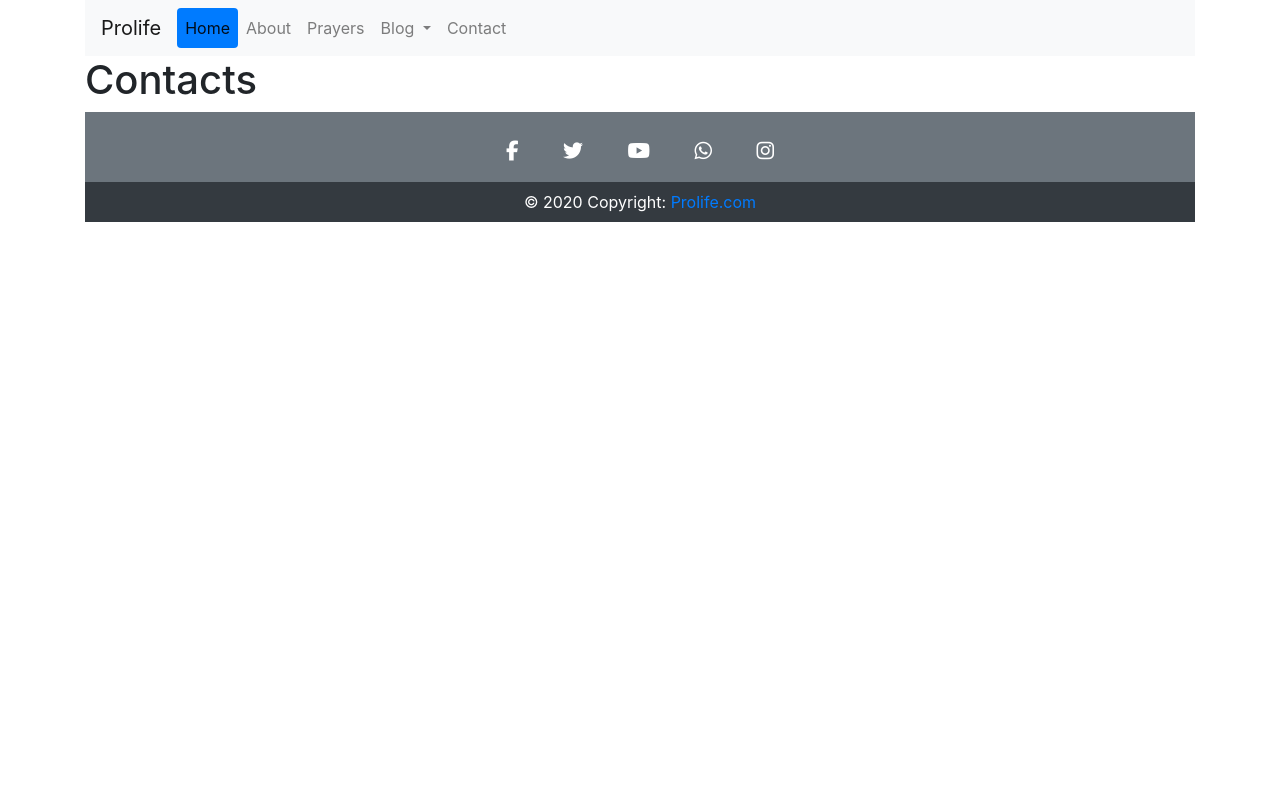
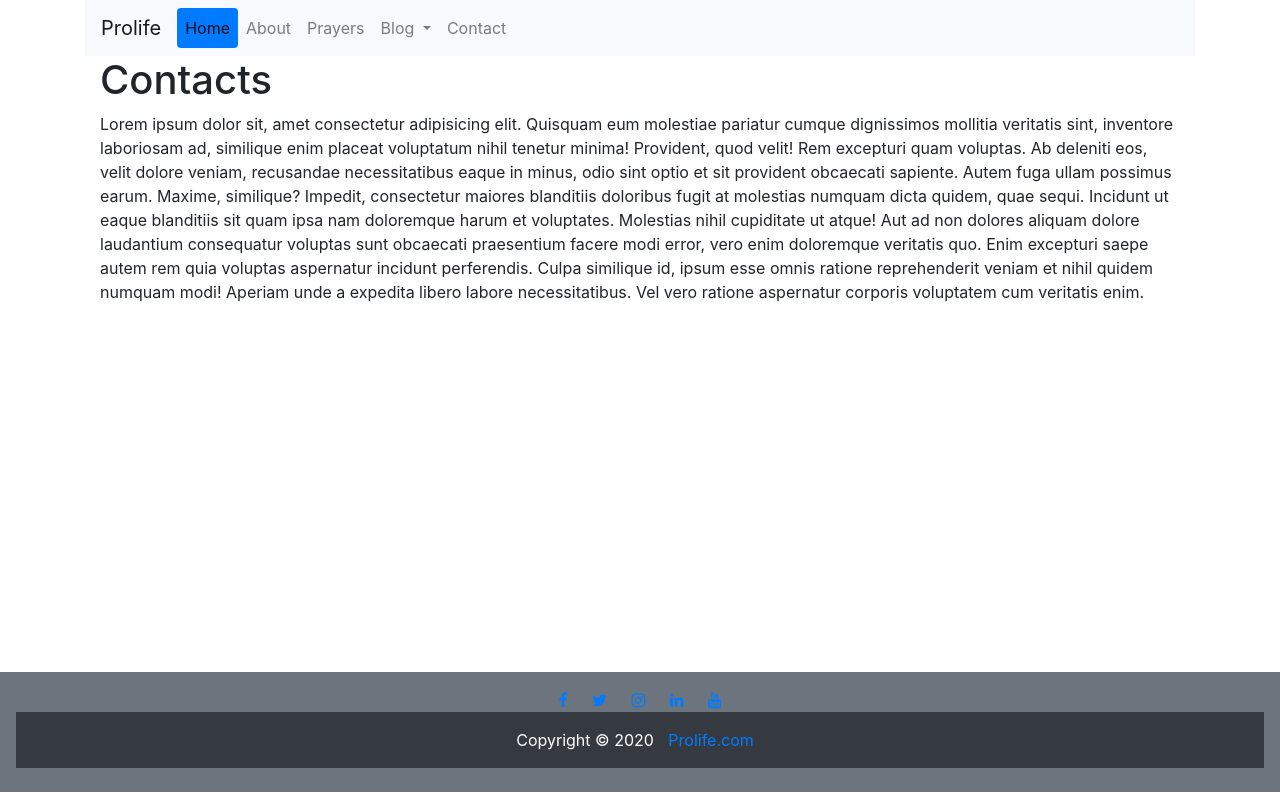
Before and after one commit to lodyne/PROLIFE, a Django app: page /contact/ in a window 1280 px wide. Run offline with Django 3.2, Linux system fonts and the light colour scheme; some libraries are stand-ins or nearby versions.

Commit message:
modify some files

```diff
--- a/prolife/blog/static/blog/main.css
+++ b/prolife/blog/static/blog/main.css
@@ -3,16 +3,32 @@
     padding: 0;
 }
 
-        html {
-            height: 100%;
+
+/* body {
+    font-family: Arial, Helvetica, sans-serif;
+    position: relative;
+    padding-bottom: 100px;
+    min-height: 100vh;
+} */
+
+#main {
+    /* width: 90vw; */
+    /* margin: auto; */
+    padding-bottom: 40px;
+    min-height: 100%;
 }
 
-        body {
-            min-height: 100%;
-            display: flex;
-            flex-direction: column;
+#footer {
+    text-align: center;
+    background-color: #333;
+    padding: 20px;
+    text-decoration: none;
+    position: fixed;
+    bottom: 0;
+    width: 100%;
+    z-index: 1;
 }
 
-        footer {
-            margin-top: auto;
+footer a {
+    margin: 10px;
 }
--- a/prolife/blog/templates/blog/base.html
+++ b/prolife/blog/templates/blog/base.html
@@ -6,21 +6,23 @@
     <meta charset="UTF-8">
     <meta name="viewport" content="width=device-width, initial-scale=1.0">
     <meta http-equiv="X-UA-Compatible" content="ie=edge">
-    <link rel="stylesheet" href="https://stackpath.bootstrapcdn.com/bootstrap/4.4.1/css/bootstrap.min.css" integrity="sha384-Vkoo8x4CGsO3+Hhxv8T/Q5PaXtkKtu6ug5TOeNV6gBiFeWPGFN9MuhOf23Q9Ifjh" crossorigin="anonymous"> {% if title %}
+    <link rel="stylesheet" href="https://stackpath.bootstrapcdn.com/bootstrap/4.4.1/css/bootstrap.min.css" integrity="sha384-Vkoo8x4CGsO3+Hhxv8T/Q5PaXtkKtu6ug5TOeNV6gBiFeWPGFN9MuhOf23Q9Ifjh" crossorigin="anonymous">
+    <link rel="stylesheet" type="text/css" href="{% static 'blog/main.css' %}">
+    <link rel="stylesheet" href="https://cdnjs.cloudflare.com/ajax/libs/font-awesome/4.7.0/css/font-awesome.min.css">
+
+    {% if title %}
         <title>Django-Blog {{ title }}</title>
     {% else %}
         <title>Django-Blog </title>
     {% endif %}
-    <link rel="stylesheet" href=" {% static 'blog/main.css' %}">
-
 
 </head>
 
 
 <body>
+    <div class="container">
 
-    <body>
-        <div class="container" id="container">
+
         <nav class="navbar navbar-expand-lg navbar-light bg-light">
 
             <button class="navbar-toggler" type="button" data-toggle="collapse" data-target="#navbarTogglerDemo01" aria-controls="navbarTogglerDemo01" aria-expanded="false" aria-label="Toggle navigation">
@@ -54,16 +56,34 @@
                     <li class="nav-item ">
                         <a class="nav-link " href="{% url 'blog-contact' %} ">Contact</a>
                     </li>
-
                 </ul>
-                </div>
             </div>
         </nav>
 
-        <div class="container">
+
+        <main class="container" id="main">
                 {% block content %} {% endblock content %}
+        </main>
+
 </div>
-        {% include 'blog/footer.html' %}
+        <footer class="p-3 mb-2 bg-secondary text-white" id="footer">
+
+            <a href="#"><i class="fa fa-facebook"></i></a>
+            <a href="#"><i class="fa fa-twitter"></i></a>
+            <a href="#"><i class="fa fa-instagram"></i></a>
+            <a href="#"><i class="fa fa-linkedin"></i></a>
+            <a href="#"><i class="fa fa-youtube"></i></a>
+
+            <div class="p-3 mb-2 bg-dark text-white">Copyright &copy
+                <script>
+                    document.write(new Date().getFullYear());
+                </script>
+                <a href="# "> Prolife.com</a>
+            </div>
+
+        </footer>
+
+
     <!-- Optional JavaScript -->
     <!-- jQuery first, then Popper.js, then Bootstrap JS -->
     <script src="https://code.jquery.com/jquery-3.3.1.slim.min.js " integrity="sha384-q8i/X+965DzO0rT7abK41JStQIAqVgRVzpbzo5smXKp4YfRvH+8abtTE1Pi6jizo " crossorigin="anonymous "></script>
--- a/prolife/blog/templates/blog/contact.html
+++ b/prolife/blog/templates/blog/contact.html
@@ -1,4 +1,9 @@
 {% extends 'blog/base.html' %}
 {% block content %}
     <h1>Contacts</h1>
+    <p>Lorem ipsum dolor sit, amet consectetur adipisicing elit. Quisquam eum molestiae pariatur cumque dignissimos mollitia veritatis sint, inventore laboriosam ad, similique enim placeat voluptatum nihil tenetur minima! Provident, quod velit!
+    Rem excepturi quam voluptas. Ab deleniti eos, velit dolore veniam, recusandae necessitatibus eaque in minus, odio sint optio et sit provident obcaecati sapiente. Autem fuga ullam possimus earum. Maxime, similique?
+    Impedit, consectetur maiores blanditiis doloribus fugit at molestias numquam dicta quidem, quae sequi. Incidunt ut eaque blanditiis sit quam ipsa nam doloremque harum et voluptates. Molestias nihil cupiditate ut atque!
+    Aut ad non dolores aliquam dolore laudantium consequatur voluptas sunt obcaecati praesentium facere modi error, vero enim doloremque veritatis quo. Enim excepturi saepe autem rem quia voluptas aspernatur incidunt perferendis.
+    Culpa similique id, ipsum esse omnis ratione reprehenderit veniam et nihil quidem numquam modi! Aperiam unde a expedita libero labore necessitatibus. Vel vero ratione aspernatur corporis voluptatem cum veritatis enim.</p>
 {% endblock content %}
--- a/prolife/blog/templates/blog/footer.html
+++ b/prolife/blog/templates/blog/footer.html
@@ -8,67 +8,30 @@
     <meta name="viewport" content="width=device-width, initial-scale=1, shrink-to-fit=no">
 
     <!-- Bootstrap CSS -->
-    <link rel="stylesheet" href="https://stackpath.bootstrapcdn.com/bootstrap/4.3.1/css/bootstrap.min.css" integrity="sha384-ggOyR0iXCbMQv3Xipma34MD+dH/1fQ784/j6cY/iJTQUOhcWr7x9JvoRxT2MZw1T" crossorigin="anonymous">
     <link rel="stylesheet" href="blog/main.css">
-    <script src="https://kit.fontawesome.com/97db92fb5c.js" crossorigin="anonymous"></script>
+    <link rel="stylesheet" href="https://cdnjs.cloudflare.com/ajax/libs/font-awesome/4.7.0/css/font-awesome.min.css">
+    <!-- <script src="https://kit.fontawesome.com/97db92fb5c.js" crossorigin="anonymous"></script> -->
 </head>
 
 <body>
-    <div class="container">
 
+    <footer id="footer">
 
-        <footer class="pt-4 bg-secondary text-white ">
+        <a href="#"><i class="fa fa-facebook"></i></a>
+        <a href="#"><i class="fa fa-twitter"></i></a>
+        <a href="#"><i class="fa fa-instagram"></i></a>
+        <a href="#"><i class="fa fa-linkedin"></i></a>
+        <a href="#"><i class="fa fa-youtube"></i></a>
 
-            <!-- Footer Elements -->
-            <div class="container ">
+        <div>Copyright &copy
+            <script>
+                document.write(new Date().getFullYear());
+            </script>
+            <a href="# "> Prolife.com</a>
+        </div>
 
-                <!-- Social buttons -->
-                <ul class="list-unstyled list-inline text-center ">
-                    <li class="list-inline-item ">
-                        <a class="btn-floating btn-lg btn-fb " type="button " role="button ">
-                            <i class="fab fa-facebook-f "> </i>
-                        </a>
-                    </li>
-                    <li class="list-inline-item ">
-                        <a class="btn-floating btn-lg btn-tw " type="button " role="button ">
-                            <i class="fab fa-twitter "> </i>
-                        </a>
-                    </li>
-                    <li class="list-inline-item ">
-                        <a class="btn-floating btn-lg btn-yt " type="button " role="button ">
-                            <i class="fab fa-youtube "> </i>
-                        </a>
-                    </li>
-                    <li class="list-inline-item ">
-                        <a class="btn-floating btn-lg btn-whatsapp " type="button " role="button ">
-                            <i class="fab fa-whatsapp "> </i>
-                        </a>
-                    </li>
-                    <li class="list-inline-item ">
-                        <a class="btn-floating btn-lg btn-ins " type="button " role="button ">
-                            <i class="fab fa-instagram "> </i>
-                        </a>
-                    </li>
-                </ul>
-                <!-- Social buttons -->
+    </footer>
 
-            </div>
-            <!-- Footer Elements -->
-
-            <!-- Copyright -->
-            <div class="footer-copyright p-2 mb-2 bg-dark text-white text-center ">© 2020 Copyright:
-                <a href="# "> Prolife.com</a>
-            </div>
-            <!-- Copyright -->
-
-        </footer>
-
-        <!-- Optional JavaScript -->
-        <!-- jQuery first, then Popper.js, then Bootstrap JS -->
-        <script src="https://code.jquery.com/jquery-3.3.1.slim.min.js " integrity="sha384-q8i/X+965DzO0rT7abK41JStQIAqVgRVzpbzo5smXKp4YfRvH+8abtTE1Pi6jizo " crossorigin="anonymous "></script>
-        <script src="https://cdnjs.cloudflare.com/ajax/libs/popper.js/1.14.7/umd/popper.min.js " integrity="sha384-UO2eT0CpHqdSJQ6hJty5KVphtPhzWj9WO1clHTMGa3JDZwrnQq4sF86dIHNDz0W1 " crossorigin="anonymous "></script>
-        <script src="https://stackpath.bootstrapcdn.com/bootstrap/4.3.1/js/bootstrap.min.js " integrity="sha384-JjSmVgyd0p3pXB1rRibZUAYoIIy6OrQ6VrjIEaFf/nJGzIxFDsf4x0xIM+B07jRM " crossorigin="anonymous "></script>
-    </div>
 </body>
 
 </html>
```
Also changed, not shown: prolife/blog/static/blog/footer.css (added). Lines whose indentation alone changed are shown as unchanged.
